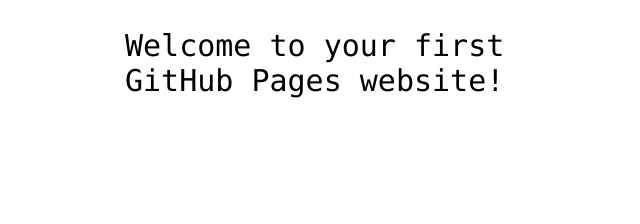
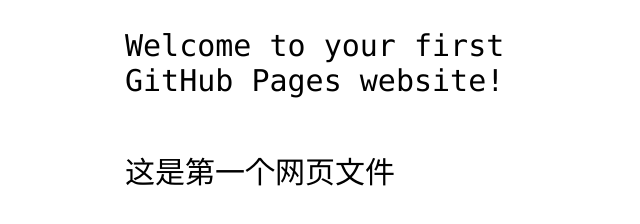
Before and after one commit to SatoRui0412/hello-world, a plain HTML site: page index.html in a window 1280 px wide. Shown: the part 360-584 px from the top of the page, without its empty margins (315-955 px from the left). Drawn offline with Linux system fonts and the light colour scheme.

Commit message:
第一次修改

```diff
--- a/index.html
+++ b/index.html
@@ -13,6 +13,7 @@
 
 <!-- Change this code here by copy and pasting your template on line 15 -->
 <p>Welcome to your first GitHub Pages website!</p>
+<p>这是第一个网页文件</p>
 
 </body>
 </html>
```
